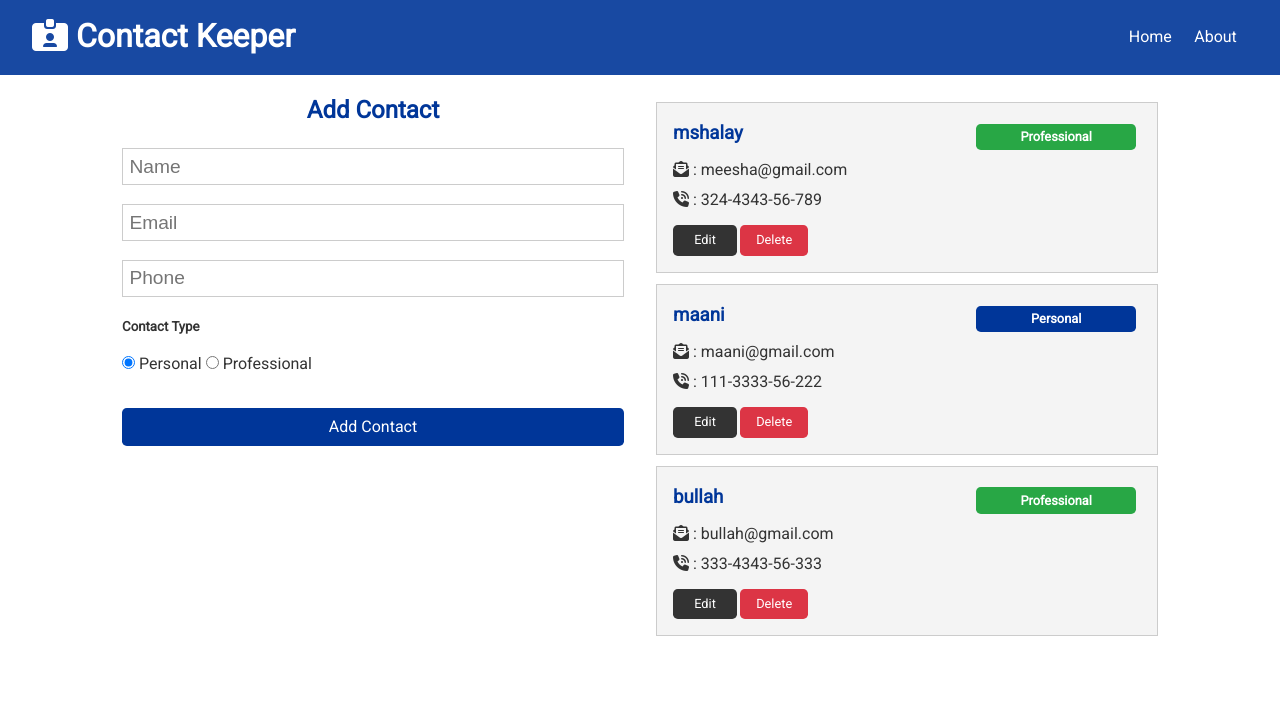
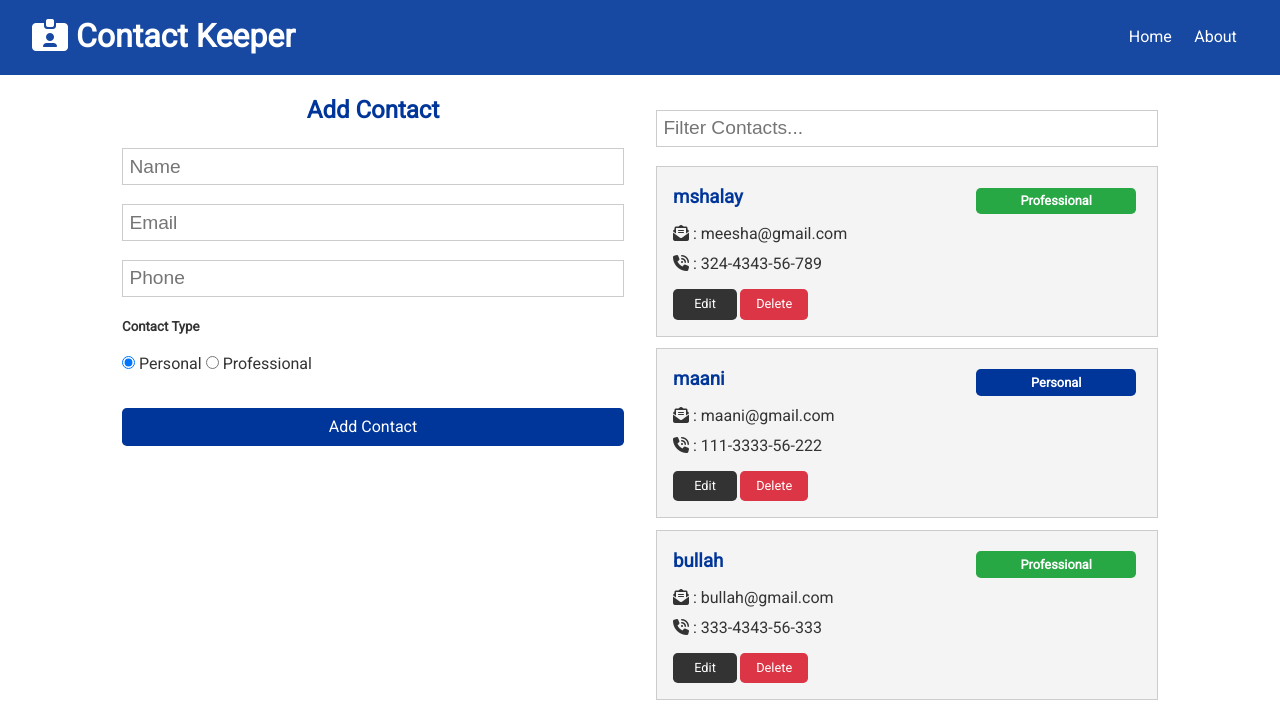
Before and after one commit to zameerulhassan/MERNSTACK_Contact_Keeper, a React (Create React App) app in the folder client/: page / in a window 1280 px wide. Shown: the top 722 px of the page. Built offline with nearby package versions, Linux system fonts and the light colour scheme.

Commit message:
adds: 1-react-transition-group 2-ContactFilter Component

```diff
--- /dev/null
+++ b/client/src/components/contacts/ContactFilter.js
@@ -0,0 +1,31 @@
+import React, { useContext, useRef, useEffect } from "react";
+import ContactContext from "../../context/contact/contactContext";
+const ContactFilter = () => {
+  const contactContext = useContext(ContactContext);
+  const { filterContacts, clearFilter, filtered } = contactContext;
+  const text = useRef("");
+  useEffect(() => {
+    if (filtered === null) {
+      text.current.value = "";
+    }
+  });
+  const onChange = (e) => {
+    if (text.current.value !== "") {
+      filterContacts(e.target.value);
+    } else {
+      clearFilter();
+    }
+  };
+  return (
+    <form>
+      <input
+        ref={text}
+        type="text"
+        placeholder="Filter Contacts..."
+        onChange={onChange}
+      />
+    </form>
+  );
+};
+
+export default ContactFilter;
--- a/client/src/components/contacts/Contacts.js
+++ b/client/src/components/contacts/Contacts.js
@@ -1,16 +1,29 @@
 import { Context } from "express-validator/src/context";
 import React, { Fragment, useContext } from "react";
+import {CSSTransition, TransitionGroup} from 'react-transition-group'
 import ContactContext from "../../context/contact/contactContext";
 import ContactItem from "./ContactItem";
 const Contacts = () => {
   const contactContext = useContext(ContactContext);
-  const { contacts } = contactContext;
-
+  const { contacts, filtered } = contactContext;
+  if (contacts.length === 4) {
+    return <h4>Please add a contact</h4>;
+  }
   return (
     <Fragment>
-      {contacts.map((contact) => (
-        <ContactItem key={contact.id} contact={contact}/>
-      ))}
+    <TransitionGroup>
+      {filtered !== null
+        ? filtered.map((contact) => (
+          <CSSTransition key={contact.id} timeout={500} classNames="item">
+            <ContactItem  contact={contact} />
+            </CSSTransition>
+          ))
+        : contacts.map((contact) => (
+          <CSSTransition key={contact.id} timeout={500} classNames="item">
+            <ContactItem contact={contact} />
+            </CSSTransition>
+          ))}
+          </TransitionGroup>
     </Fragment>
   );
 };
--- a/client/src/components/pages/Home.js
+++ b/client/src/components/pages/Home.js
@@ -1,6 +1,7 @@
 import React from "react";
 import Contacts from "../contacts/Contacts";
 import ContactForm from "../contacts/ContactForm";
+import ContactFilter from '../contacts/ContactFilter'
 function Home() {
   return (
     <div className="grid-2">
@@ -8,6 +9,7 @@
       <ContactForm/>
       </div>
       <div>
+      <ContactFilter/>
         <Contacts />
       </div>
     </div>
--- a/client/src/context/contact/ContactState.js
+++ b/client/src/context/contact/ContactState.js
@@ -40,6 +40,7 @@
       },
     ],
     current: null,
+    filtered:null
   };
   const [state, dispatch] = useReducer(contactReducer, initialState);
   //ADD CONTACT
@@ -66,9 +67,14 @@
     dispatch({ type: UPDATE_CONTACT, payload: contact });
   };
   //FILTER CONTACTS
+  const filterContacts = (text) => {
+    dispatch({ type: FILTER_CONTACTS, payload: text });
+  };
 
   //CLEAR FILTER
-
+  const clearFilter = () => {
+    dispatch({ type: CLEAR_FILTER });
+  };
   return (
     <ContactContext.Provider
       value={{
@@ -78,7 +84,10 @@
         current: state.current,
         setCurrent,
         clearCurrent,
-        updateContact
+        updateContact,
+        filtered:state.filtered,
+        filterContacts,
+        clearFilter
       }}
     >
       {props.children}
--- a/client/src/context/contact/contactReducer.js
+++ b/client/src/context/contact/contactReducer.js
@@ -45,6 +45,19 @@
         ...state,
         current: null,
       };
+    case FILTER_CONTACTS:
+      return {
+        ...state,
+        filtered: state.contacts.filter((contact) => {
+          const regex = new RegExp(`${action.payload}`,`gi`);
+          return contact.name.match(regex) || contact.email.match(regex);
+        }),
+      };
+      case CLEAR_FILTER:
+      return {
+        ...state,
+        filtered: null,
+      };
     default:
       return state;
   }
```
